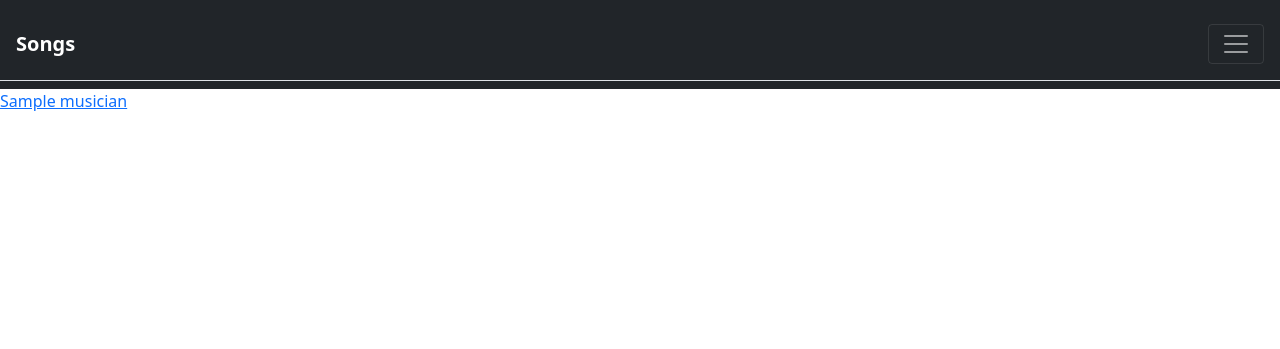
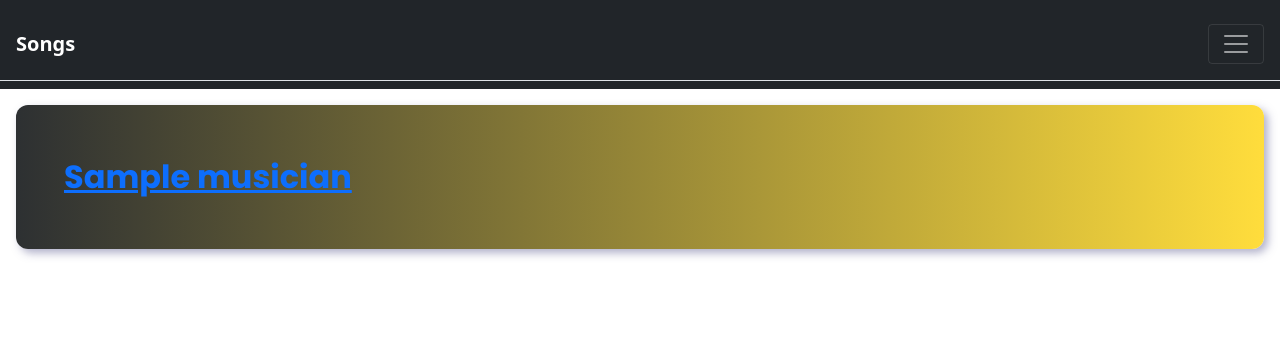
Before and after one commit to BorisKoz/RiP_DZ, a Django app: template templates/musicians/Musician_list.html in a window 1280 px wide. Shown: the top 349 px of the page. Run offline with Django 3.2, Linux system fonts and the light colour scheme; the template is opened without the code that fills it: most values are stand-ins (such as "Sample title", 1, 10 or a date in 2020).

Commit message:
main page list3

```diff
--- a/templates/musicians/Musician_list.html
+++ b/templates/musicians/Musician_list.html
@@ -38,7 +38,7 @@
         </nav>
     </main>
         {% for musician in musicians %}
-            <div class="hola {{ musician.Musician_id }}">
+            <div class="bkz3 {{ musician.Musician_id }}">
                 <a href="{%url 'songs_list' musician.Musician_id%}">{{musician.Musician_name}}</a>
             </div>
         {%endfor%}
```
